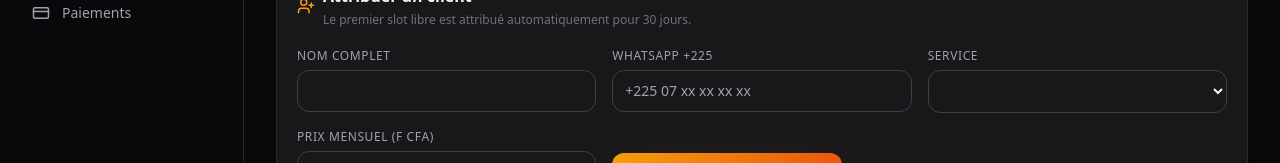
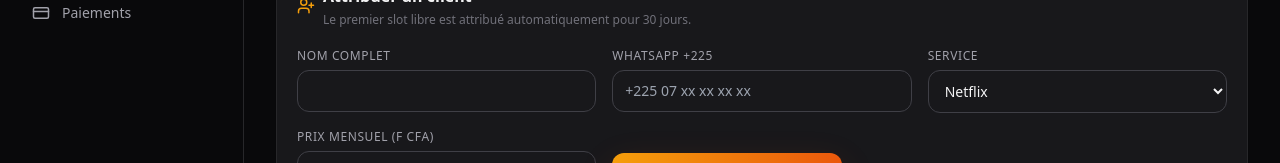
Before and after one commit to 666az001-prog/trustflix-digital, a Next.js app: page /clients in a window 1280 px wide. Shown: the part 253-416 px from the top of the page. Built offline with nearby package versions, Linux system fonts and the light colour scheme; no server answers; the database is empty.

Commit message:
fix: keep service selectors populated

```diff
--- a/app/accounts/page.tsx
+++ b/app/accounts/page.tsx
@@ -6,17 +6,20 @@ import { date } from "../../lib/format";
 import { SubmitButton } from "../../components/submit-button";
 import { InstantSearch } from "../../components/instant-search";
 import { DeleteAccountButton } from "./account-actions";
+import { serviceCatalog } from "../../lib/services";
 
 export const dynamic = "force-dynamic";
 
 export default async function AccountsPage() {
-  let services: Awaited<ReturnType<typeof prisma.service.findMany>> = [];
+  let services: Array<{ id: string; name: string }> = serviceCatalog.map(({ id, name }) => ({ id, name }));
   let accounts: Prisma.AccountGetPayload<{ include: { service: true; slots: { orderBy: { identifier: "asc" } } } }>[] = [];
   try {
-    [services, accounts] = await Promise.all([
+    const [databaseServices, loadedAccounts] = await Promise.all([
       prisma.service.findMany({ orderBy: { name: "asc" } }),
       prisma.account.findMany({ include: { service: true, slots: { orderBy: { identifier: "asc" } } }, orderBy: { createdAt: "desc" } }),
     ]);
+    services = databaseServices.length > 0 ? databaseServices : services;
+    accounts = loadedAccounts;
   } catch (error) {
     console.error("TrustFlix Digital accounts error", error);
   }
--- a/app/actions.ts
+++ b/app/actions.ts
@@ -6,6 +6,7 @@ import crypto from "crypto";
 import { encrypt } from "../lib/crypto";
 import { prisma } from "../lib/prisma";
 import { assignSlotToClient } from "../lib/slot-assignment";
+import { serviceCatalog } from "../lib/services";
 
 const ACCOUNT_ACTIVE = "ACTIVE" as const;
 const SLOT_FREE = "FREE" as const;
@@ -15,8 +16,9 @@ const CLIENT_EXPIRED = "EXPIRED" as const;
 const accountSchema = z.object({ serviceId: z.string().min(1), email: z.string().email(), password: z.string().min(8), renewalDate: z.coerce.date() });
 export async function createAccount(formData: FormData) {
   const data = accountSchema.parse(Object.fromEntries(formData));
-  const service = await prisma.service.findUniqueOrThrow({ where: { id: data.serviceId } });
-  await prisma.account.create({ data: { serviceId: data.serviceId, email: data.email.toLowerCase(), passwordEncrypted: encrypt(data.password), renewalDate: data.renewalDate, status: ACCOUNT_ACTIVE, slots: { create: Array.from({ length: service.defaultSlotCount }, (_, i) => ({ identifier: `${service.slotPrefix} ${i + 1}`, pinCodeEncrypted: service.requiresPin ? encrypt(String(crypto.randomInt(1000, 10000))) : null })) } } });
+  const selectedService = serviceCatalog.find(service => service.id === data.serviceId);
+  const service = await prisma.service.upsert({ where: { slug: selectedService?.slug ?? data.serviceId }, update: {}, create: selectedService ?? { name: data.serviceId, slug: data.serviceId, slotPrefix: "Place", defaultSlotCount: 1, requiresPin: false } });
+  await prisma.account.create({ data: { serviceId: service.id, email: data.email.toLowerCase(), passwordEncrypted: encrypt(data.password), renewalDate: data.renewalDate, status: ACCOUNT_ACTIVE, slots: { create: Array.from({ length: service.defaultSlotCount }, (_, i) => ({ identifier: `${service.slotPrefix} ${i + 1}`, pinCodeEncrypted: service.requiresPin ? encrypt(String(crypto.randomInt(1000, 10000))) : null })) } } });
   revalidatePath("/accounts"); revalidatePath("/");
 }
 const clientSchema = z.object({ name: z.string().min(2).max(100), whatsapp: z.string().min(7).max(30), serviceId: z.string().min(1), price: z.coerce.number().positive() });
@@ -31,8 +33,10 @@ export async function createClient(_previousState: ClientActionState, formData:
   endDate.setDate(endDate.getDate() + 30);
   try {
     await prisma.$transaction(async tx => {
-      const client = await tx.client.create({ data: { name: data.name, whatsapp: data.whatsapp, serviceId: data.serviceId, price: new Prisma.Decimal(data.price), startDate, endDate, status: CLIENT_ACTIVE } });
-      await assignSlotToClient(tx, data.serviceId, client.id);
+      const selectedService = serviceCatalog.find(service => service.id === data.serviceId);
+      const service = await tx.service.upsert({ where: { slug: selectedService?.slug ?? data.serviceId }, update: {}, create: selectedService ?? { name: data.serviceId, slug: data.serviceId, slotPrefix: "Place", defaultSlotCount: 1, requiresPin: false } });
+      const client = await tx.client.create({ data: { name: data.name, whatsapp: data.whatsapp, serviceId: service.id, price: new Prisma.Decimal(data.price), startDate, endDate, status: CLIENT_ACTIVE } });
+      await assignSlotToClient(tx, service.id, client.id);
       await tx.payment.create({ data: { clientId: client.id, amount: new Prisma.Decimal(data.price) } });
     }, { isolationLevel: Prisma.TransactionIsolationLevel.Serializable });
   } catch (error) {
--- a/app/clients/page.tsx
+++ b/app/clients/page.tsx
@@ -6,17 +6,20 @@ import { ExpiryBadge } from "../../components/expiry-badge";
 import { InstantSearch } from "../../components/instant-search";
 import { NewClientForm } from "./new-client-form";
 import { ReleaseButton } from "./client-actions";
+import { serviceCatalog } from "../../lib/services";
 
 export const dynamic = "force-dynamic";
 
 export default async function ClientsPage() {
-  let services: Awaited<ReturnType<typeof prisma.service.findMany>> = [];
+  let services: Array<{ id: string; name: string }> = serviceCatalog.map(({ id, name }) => ({ id, name }));
   let clients: Prisma.ClientGetPayload<{ include: { service: true; slot: true } }>[] = [];
   try {
-    [services, clients] = await Promise.all([
+    const [databaseServices, loadedClients] = await Promise.all([
       prisma.service.findMany({ orderBy: { name: "asc" } }),
       prisma.client.findMany({ include: { service: true, slot: true }, orderBy: { createdAt: "desc" } }),
     ]);
+    services = databaseServices.length > 0 ? databaseServices : services;
+    clients = loadedClients;
   } catch (error) {
     console.error("TrustFlix Digital clients error", error);
   }
--- /dev/null
+++ b/lib/services.ts
@@ -0,0 +1,7 @@
+export const serviceCatalog = [
+  { id: "netflix", name: "Netflix", slug: "netflix", slotPrefix: "Profil", defaultSlotCount: 5, requiresPin: true },
+  { id: "spotify", name: "Spotify", slug: "spotify", slotPrefix: "Place Duo", defaultSlotCount: 2, requiresPin: false },
+  { id: "apple-music", name: "Apple Music", slug: "apple-music", slotPrefix: "Place membre", defaultSlotCount: 5, requiresPin: false },
+] as const;
+
+export type ServiceOption = (typeof serviceCatalog)[number];
```
